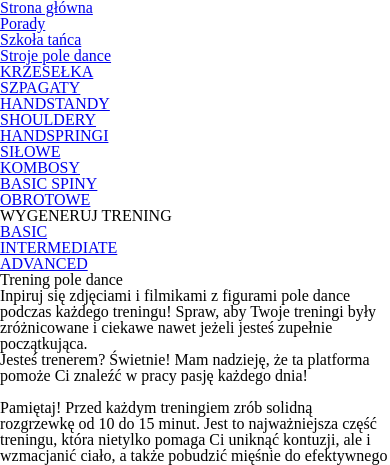
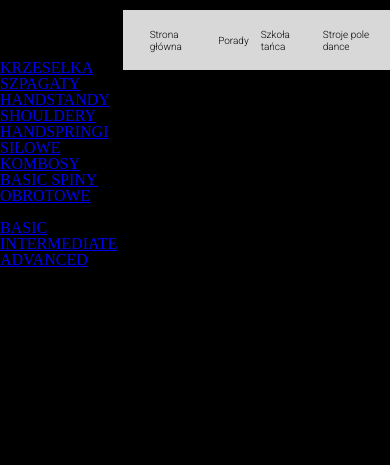
Before and after one commit to iska000s/Project-Pole-Dance, a website built with Parcel: page Project/html/index.html in a window 390 px wide. Shown: the top 465 px of the page. Built offline with nearby package versions, Linux system fonts and the light colour scheme.

Commit message:
Finished header

```diff
--- a/Project/html/index.html
+++ b/Project/html/index.html
@@ -16,9 +16,13 @@
     <link rel="shortcut icon" href="../img/pole-dance.png">
 
     <script src="https://kit.fontawesome.com/e2bbbd7a95.js" crossorigin="anonymous"></script>
-
     <link rel="stylesheet" href="../css/style.css">
     <link href="../scss/main.scss" rel="stylesheet">
+
+    <link rel="preconnect" href="https://fonts.googleapis.com">
+    <link rel="preconnect" href="https://fonts.gstatic.com" crossorigin>
+    <link href="https://fonts.googleapis.com/css2?family=Roboto:wght@100;300;400;700&display=swap" rel="stylesheet">
+
 </head>
 
 <body>
--- a/Project/scss/main.scss
+++ b/Project/scss/main.scss
@@ -1,2 +1,15 @@
 @import 'settings/reset';
-@import 'settings/variables';
+@import "settings/variables";
+@import "settings/mixins";
+@import "sections/header";
+
+
+
+
+.page_container{
+  box-sizing: border-box;
+  width: 100%;
+  min-height: 100vh;
+  //display: flex;
+  background-color: $color-black-background;
+}
--- /dev/null
+++ b/Project/scss/sections/_header.scss
@@ -0,0 +1,37 @@
+@import "../settings/variables";
+@import "../settings/mixins";
+
+.menu_main-container {
+  height: 60px;
+  position: relative;
+  top: 10px;
+  margin: 0 0 0 123px;
+  background-color: $color-soft-grey;
+  .menu_main {
+    height: 100%;
+    display: flex;
+    align-items: center;
+    @include desktop {
+      gap: 22px;
+      margin-left: 100px;
+    }
+    @include mobile{
+      gap: 5%;
+      margin-left: 10%;
+      line-height: 10px;
+    }
+    .menu_aside_element, a{
+      @include desktop{
+        font-size: 16px;
+      }
+      @include mobile{
+        font-size: 10px;
+      }
+      flex-direction: row;
+      font-family: $font-primary;
+      font-weight: 300;
+      color: $color-font-black;
+      text-decoration: none;
+    }
+  }
+}
--- a/Project/scss/settings/_mixins.scss
+++ b/Project/scss/settings/_mixins.scss
@@ -0,0 +1,37 @@
+@import "../settings/variables";
+
+@mixin desktop {
+  @media (min-width: 736px) {
+    @content;
+  }
+}
+
+@mixin mobile {
+  @media (max-width: 736px) {
+    @content;
+  }
+}
+
+@mixin header1 {
+  font-family: $font-primary;
+  font-size: 50px;
+  color: $color-font-black;
+}
+
+@mixin header2{
+  font-family: $font-primary;
+  font-size: 24px;
+  color: $color-font-black;
+}
+
+@mixin header3{
+  font-family: $font-primary;
+  font-size: 24px;
+  color: $color-font-black;
+}
+
+@mixin description{
+  font-family: $font-primary;
+  font-size: 14px;
+  color: $color-font-black;
+}
--- a/Project/scss/settings/_variables.scss
+++ b/Project/scss/settings/_variables.scss
@@ -0,0 +1,13 @@
+
+$color-font-black: #000000;
+$color-font-white: #FFFFFF;
+
+$color-red: #B02323;
+$color-black-background: #000000;
+$color-nearly-black: 1E1E1E;
+$color-white-background: #FFFFFF;
+$color-soft-grey: #D8D8D8;
+$color-chalk-grey: #D6D6D6;
+$color-grey: #595959;
+
+$font-primary: Roboto;
```
Also changed, not shown: dist/index.html, 2 other files.
